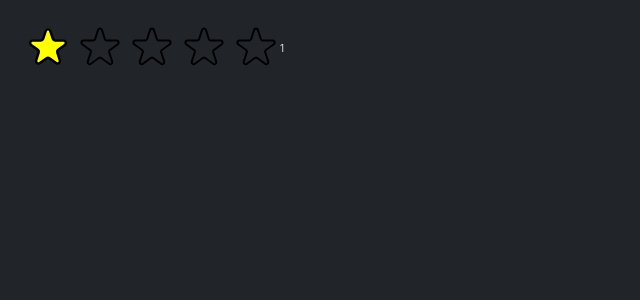
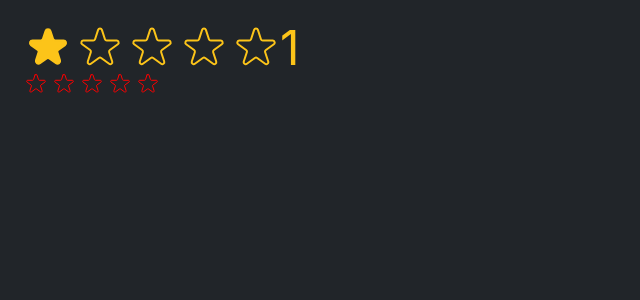
Before and after one commit to ZakaDev22/watch-tv, a React (Create React App) app: page / in a window 1280 px wide. Both pictures are taken after a click on the button 48 px from the left and 48 px from the top of the page. Shown: the top 300 px of the page, without its empty margins (0-640 px from the left). Built offline with nearby package versions, Linux system fonts and the light colour scheme.

Commit message:
Enhance StarRating component to accept dynamic color and size props; update index.js to demonstrate usage with different styles

```diff
--- a/src/StarRating.js
+++ b/src/StarRating.js
@@ -6,14 +6,23 @@ const containerStyle = {
   gab: "16px",
 };
 
-export default function StarRating({ MaxRating = 5 }) {
+export default function StarRating({
+  MaxRating = 5,
+  color = "#fcc419",
+  size = 48,
+}) {
   const [rating, setRating] = useState(0);
   const [tempRating, setTempRating] = useState(0);
 
   function handleRate(rating) {
     setRating(rating);
   }
-
+  const textStyle = {
+    lineHeight: "1",
+    margin: "0",
+    color: color,
+    fontSize: size,
+  };
   return (
     <div style={containerStyle}>
       <div style={{ display: "flex", gap: "4px" }}>
@@ -24,26 +33,27 @@ export default function StarRating({ MaxRating = 5 }) {
             full={tempRating ? tempRating >= i + 1 : rating >= i + 1}
             onHoverIn={() => setTempRating(i + 1)}
             onHoverOut={() => setTempRating(0)}
+            color={color}
+            size={size}
           />
         ))}
       </div>
-      <p style={{ lineHeight: "1", margin: "0" }}>
-        {tempRating || rating || ""}
-      </p>
+      <p style={textStyle}>{tempRating || rating || ""}</p>
     </div>
   );
 }
 
-const staerStyle = {
-  width: "48px",
-  height: "48px",
-  cursor: "pointer",
-};
-function Star({ onRate, full, onHoverIn, onHoverOut }) {
+function Star({ onRate, full, onHoverIn, onHoverOut, color, size }) {
+  const starStyle = {
+    width: size,
+    height: size,
+    cursor: "pointer",
+    color: color,
+  };
   return (
     <span
       role="button"
-      style={staerStyle}
+      style={starStyle}
       onClick={onRate}
       onMouseEnter={onHoverIn}
       onMouseLeave={onHoverOut}
@@ -52,8 +62,8 @@ function Star({ onRate, full, onHoverIn, onHoverOut }) {
         <svg
           xmlns="http://www.w3.org/2000/svg"
           viewBox="0 0 20 20"
-          fill="yellow"
-          stroke="#000"
+          fill={color}
+          stroke={color}
         >
           <path d="M9.049 2.927c.3-.921 1.603-.921 1.902 0l1.07 3.292a1 1 0 00.95.69h3.462c.969 0 1.371 1.24.588 1.81l-2.8 2.034a1 1 0 00-.364 1.118l1.07 3.292c.3.921-.755 1.688-1.54 1.118l-2.8-2.034a1 1 0 00-1.175 0l-2.8 2.034c-.784.57-1.838-.197-1.539-1.118l1.07-3.292a1 1 0 00-.364-1.118L2.98 8.72c-.783-.57-.38-1.81.588-1.81h3.461a1 1 0 00.951-.69l1.07-3.292z" />
         </svg>
@@ -62,7 +72,7 @@ function Star({ onRate, full, onHoverIn, onHoverOut }) {
           xmlns="http://www.w3.org/2000/svg"
           fill="none"
           viewBox="0 0 24 24"
-          stroke="#000"
+          stroke={color}
         >
           <path
             strokeLinecap="round"
--- a/src/index.js
+++ b/src/index.js
@@ -9,5 +9,6 @@ root.render(
   <React.StrictMode>
     {/* <App /> */}
     <StarRating MaxRating={5} />
+    <StarRating MaxRating={5} size={24} color="red" />
   </React.StrictMode>
 );
```
